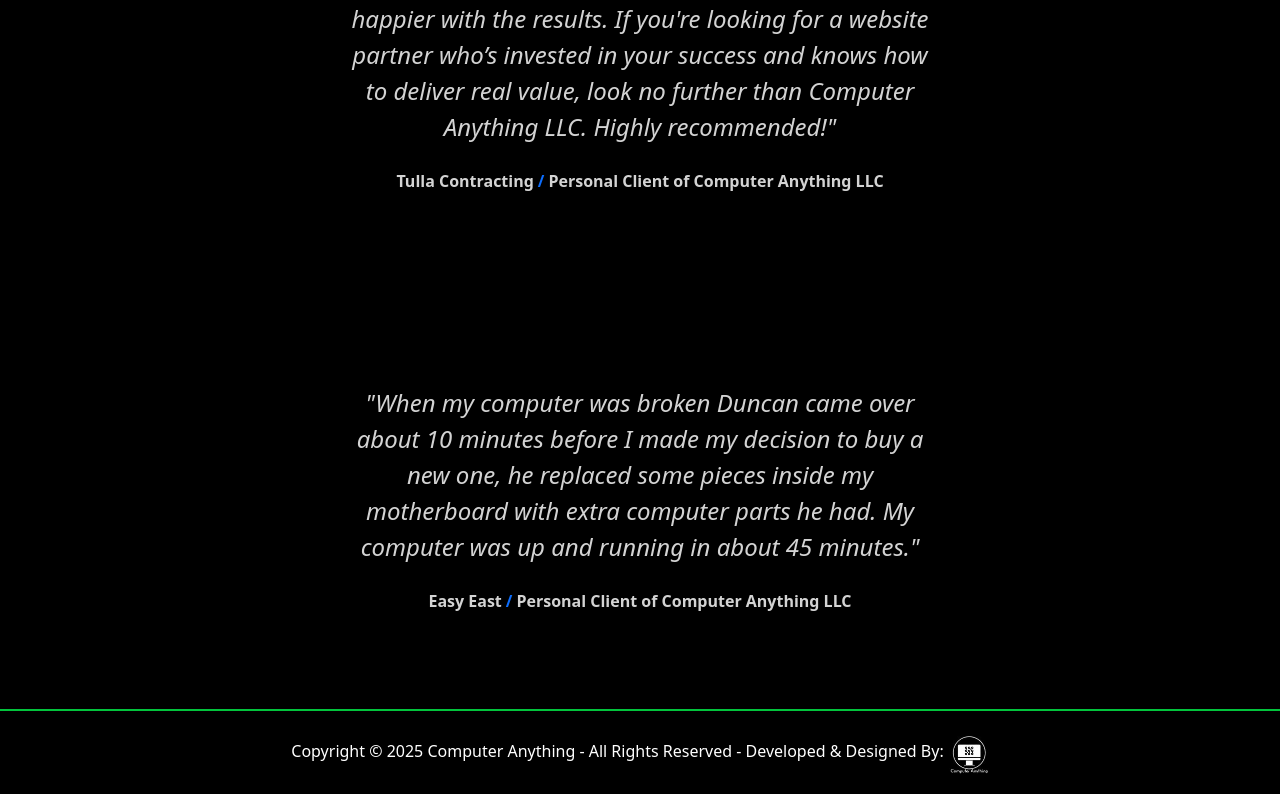
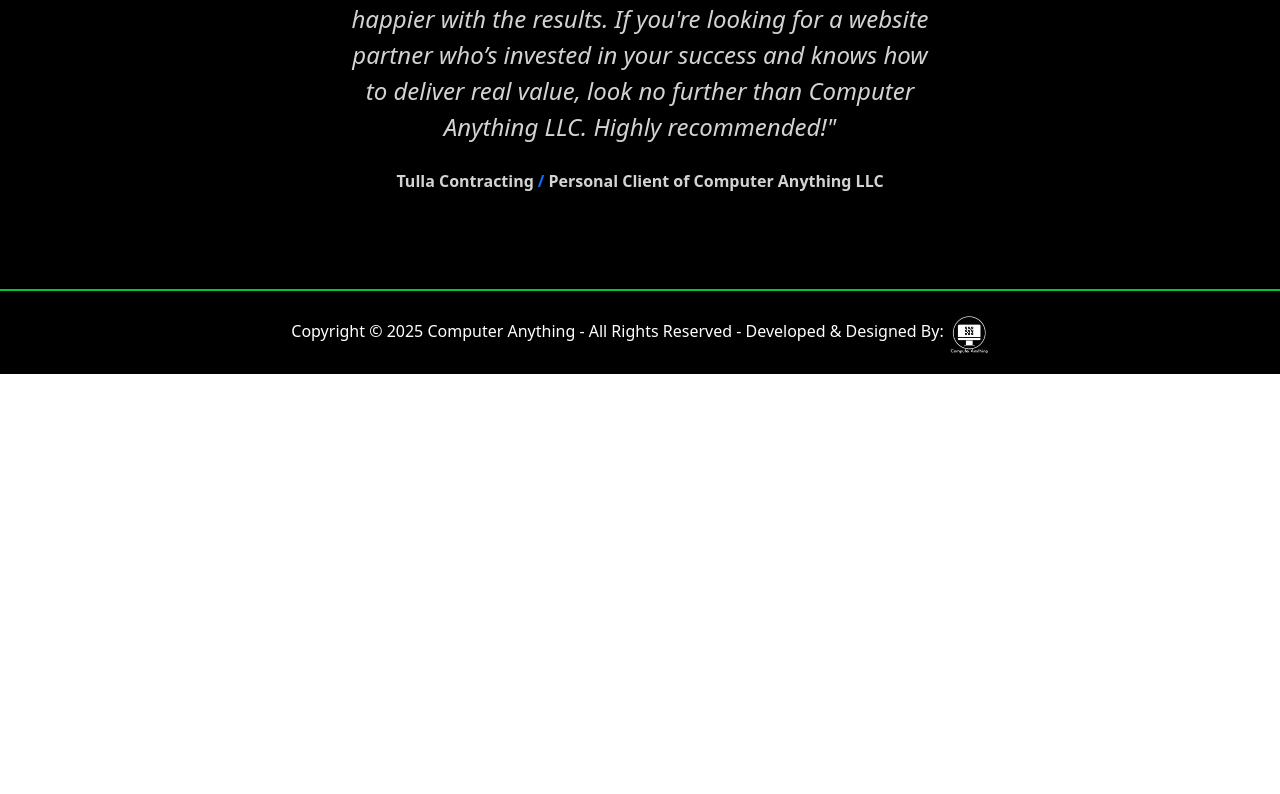
Before and after one commit to ComputerAnything/cpta_blog, a React (Create React App) app in the folder frontend/: page / in a window 1280 px wide. Shown: the part 2443-3237 px from the top of the page. After the commit the page ends 2817 px from the top, so only its background shows below. Built offline with nearby package versions, Linux system fonts and the light colour scheme.

Commit message:
refactor: Remove unused testimonial section from LandingPage component

```diff
--- a/frontend/src/components/landing/LandingPage.js
+++ b/frontend/src/components/landing/LandingPage.js
@@ -214,33 +214,6 @@ const LandingPage = () => {
               </div>
             </div>
           </div>
-            <div className="py-5">
-                {/* Test 2 */}
-                <div className="container px-5 my-5">
-                    <div className="row gx-5 justify-content-center">
-                        <div className="col-lg-10 col-xl-7">
-                            <div className="text-center">
-                                <div className="fs-4 mb-4 fst-italic">
-                                  "When my computer was broken Duncan came over
-                                  about 10 minutes before I made my decision to
-                                  buy a new one, he replaced some pieces inside
-                                  my motherboard with extra computer parts he
-                                  had. My computer was up and running in about
-                                  45 minutes."
-                                </div>
-                                <div className="d-flex align-items-center justify-content-center">
-                                    {/* <img className="rounded-circle me-3" src="https://dummyimage.com/40x40/ced4da/6c757d" alt="..." /> */}
-                                    <div className="fw-bold">
-                                        Easy East
-                                        <span className="fw-bold text-primary mx-1">/</span>
-                                        Personal Client of Computer Anything LLC
-                                    </div>
-                                </div>
-                            </div>
-                        </div>
-                    </div>
-                </div>
-            </div>
         </section>
         {/* Login/Reg Modals */}
         {/* Login Modal */}
@@ -253,7 +226,6 @@ const LandingPage = () => {
             setLoading={setLoading} // Pass setLoading function
           />
         </Modal>
-
         {/* Register Modal */}
         <Modal isOpen={showRegisterModal} onClose={() => setShowRegisterModal(false)}>
           <Register
```
